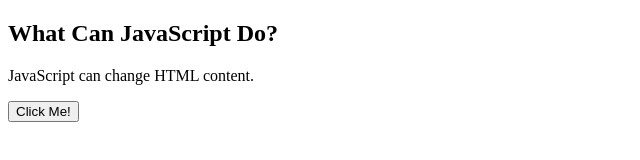
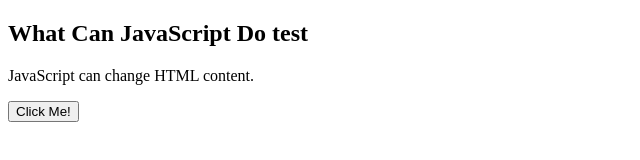
Before and after one commit to Imyass-EE/test-protect-branch, a plain HTML site: page index.html in a window 1280 px wide. Shown: the full height of the page, 0-640 px from the left. Drawn offline with Linux system fonts and the light colour scheme.

Commit message:
Update index.html

```diff
--- a/index.html
+++ b/index.html
@@ -2,7 +2,7 @@
 <html>
 <body>
 
-<h2>What Can JavaScript Do?</h2>
+<h2>What Can JavaScript Do test</h2>
 
 <p id="demo">JavaScript can change HTML content.</p>
 
```
